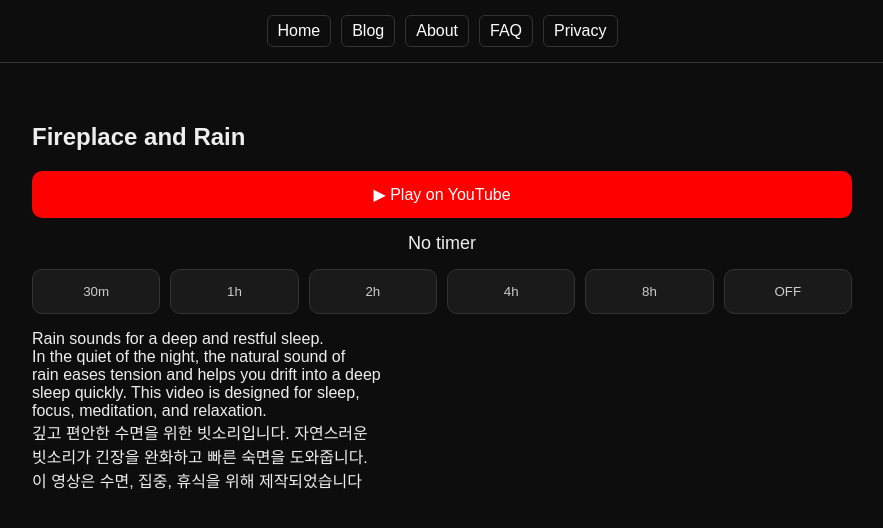
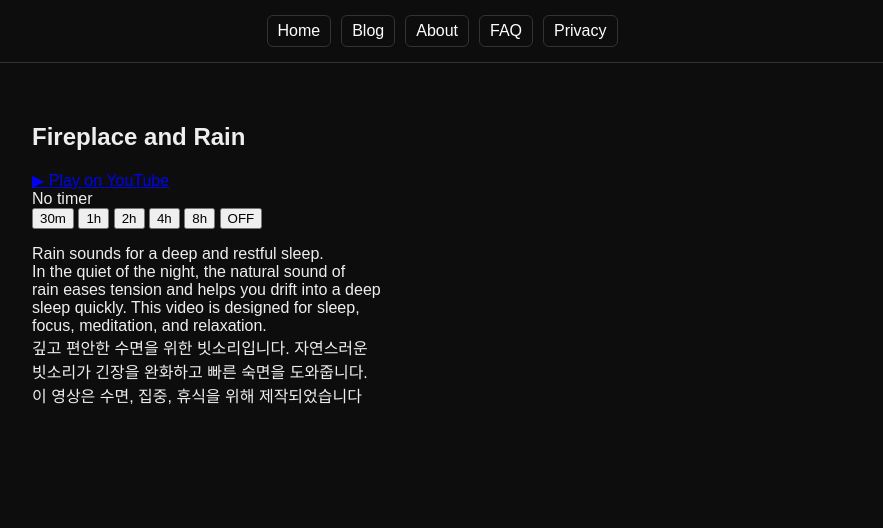
Before and after one commit to choijangwook/rain-deep-sleep, a Jekyll site: the page built from _posts/2026-04-18-Fireplace and Rain.md, in a window 1280 px wide. Shown: the top 528 px of the page, without its empty margins (198-1081 px from the left). Built offline with Jekyll 4.4.1, drawn with Linux system fonts in a browser that asks for light colours.

Commit message:
Update style.css

```diff
--- a/assets/css/style.css
+++ b/assets/css/style.css
@@ -1,4 +1,3 @@
-/* ===== 기본 ===== */
 html, body {
   margin: 0;
   padding: 0;
@@ -8,7 +7,7 @@ html, body {
   overflow-x: hidden;
 }
 
-/* ===== NAV ===== */
+/* NAV */
 .nav {
   border-bottom: 1px solid #333;
 }
@@ -29,23 +28,22 @@ html, body {
   border-radius: 6px;
 }
 
-/* ===== 컨테이너 ===== */
+/* 컨테이너 */
 .container {
   max-width: 900px;
   margin: 0 auto;
   padding: 20px;
-  width: 100%;
   box-sizing: border-box;
 }
 
-/* ===== 리스트 (Home / Blog 공통) ===== */
+/* 리스트 */
 .post-list {
   display: flex;
   flex-direction: column;
-  gap: 25px;
+  gap: 20px;
 }
 
-/* ===== 썸네일 카드 ===== */
+/* 카드 */
 .post-item {
   width: 100%;
 }
@@ -56,7 +54,7 @@ html, body {
   display: block;
 }
 
-/* 🔥 썸네일 정상화 핵심 */
+/* 썸네일 핵심 */
 .post-item img {
   width: 100%;
   height: auto;
@@ -64,79 +62,15 @@ html, body {
   border-radius: 10px;
 }
 
-/* 🔥 제목 위치 정상 */
+/* 제목 */
 .post-item h2 {
   margin: 8px 0 0 0;
   font-size: 16px;
-  line-height: 1.4;
-  color: #fff;
 }
 
-/* ===== 유튜브 버튼 ===== */
-.youtube-button {
-  display: block;
-  margin-top: 10px;
-  padding: 14px;
-  text-align: center;
-  background: #ff0000;
-  color: #fff;
-  border-radius: 10px;
-  text-decoration: none;
-}
-
-/* ===== 타이머 ===== */
-.timer-display {
-  text-align: center;
-  margin-top: 15px;
-  font-size: 18px;
-}
-
-.timer-container {
-  display: flex;
-  gap: 10px;
-  margin-top: 15px;
-  flex-wrap: wrap;
-}
-
-.timer-container button {
-  flex: 1;
-  padding: 14px;
-  background: #1a1a1a;
-  color: #ccc;
-  border: 1px solid #333;
-  border-radius: 10px;
-}
-
-/* active */
-.timer-container button.active {
-  background: #00c853;
-  color: #000;
-  border: 2px solid #00e676;
-}
-
-/* ===== Start 버튼 ===== */
-.start-button {
-  width: 100%;
-  padding: 16px;
-  margin-top: 15px;
-  background: #00c853;
-  color: #000;
-  border: none;
-  border-radius: 10px;
-  font-weight: bold;
-}
-
-/* ===== 모바일 ===== */
+/* 모바일 */
 @media (max-width: 768px) {
   .container {
     padding: 15px;
   }
-
-  .timer-container {
-    flex-direction: column;
-  }
-
-  .timer-container button {
-    width: 100%;
-  }
 }
```
